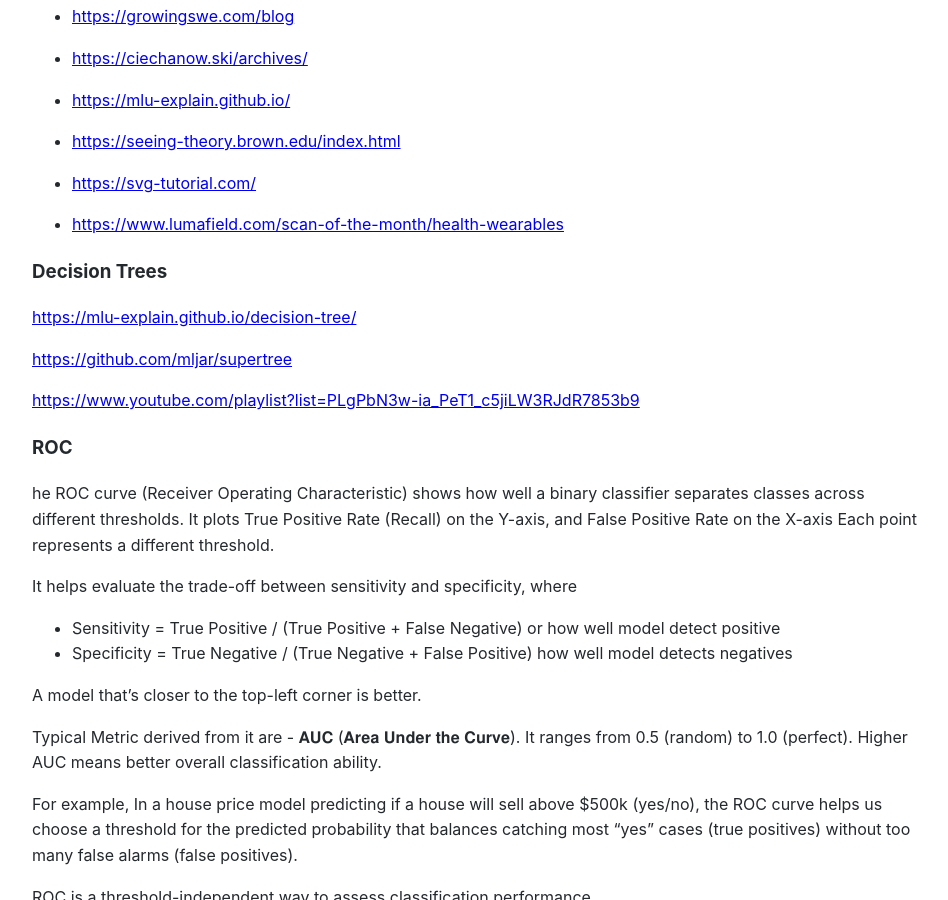
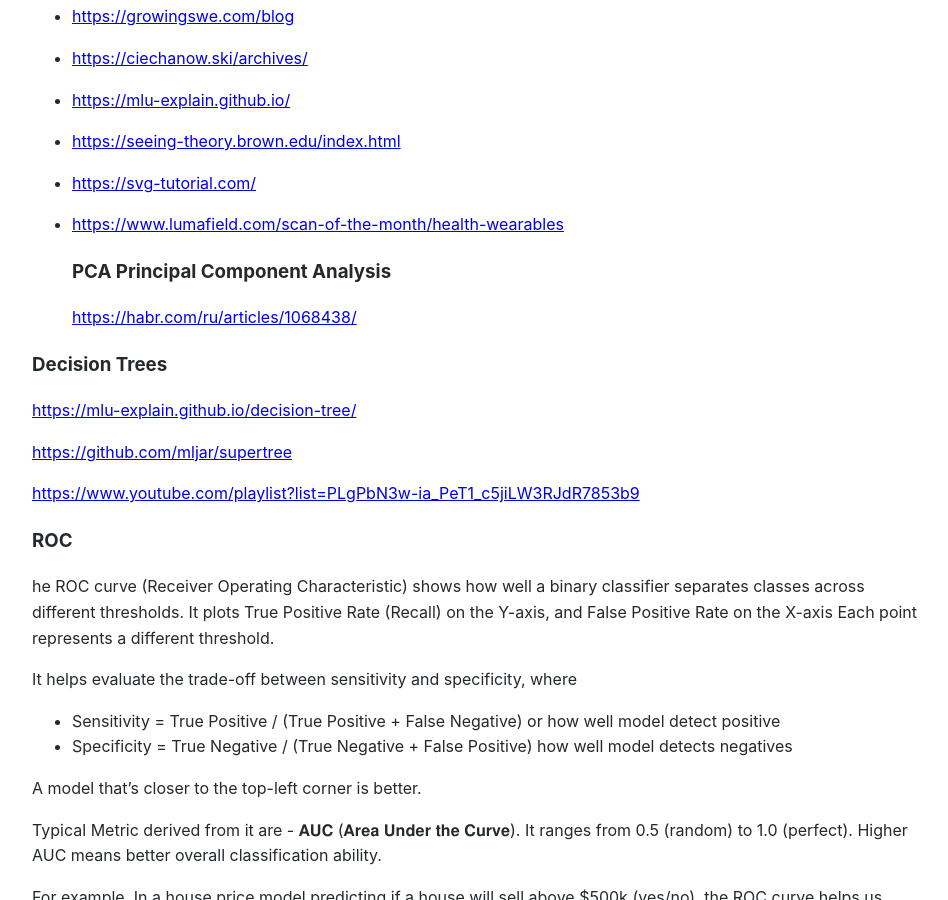
Before and after one commit to Michael-Lubinsky/michael-lubinsky.github.com, a Jekyll site: the page built from ml/classical_ml.md, in a window 1280 px wide and 900 px high, scrolled down 4148 px. Shown: the whole window, without its empty margins (158-1106 px from the left). Built offline with Jekyll 4.4.1, drawn with Linux system fonts in a browser that asks for light colours; our own code applies the rules of GitHub Pages for plain Markdown files.

Commit message:
Update classical_ml.md

```diff
--- a/ml/classical_ml.md
+++ b/ml/classical_ml.md
@@ -132,6 +132,10 @@
 
 - <https://www.lumafield.com/scan-of-the-month/health-wearables>
 
+  ### PCA Principal Component Analysis
+
+  <https://habr.com/ru/articles/1068438/>
+
 ### Decision Trees
 
 <https://mlu-explain.github.io/decision-tree/>
```
